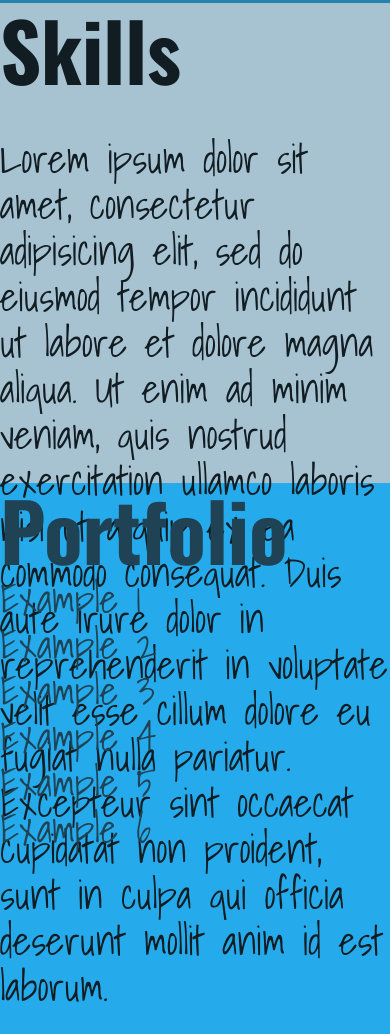
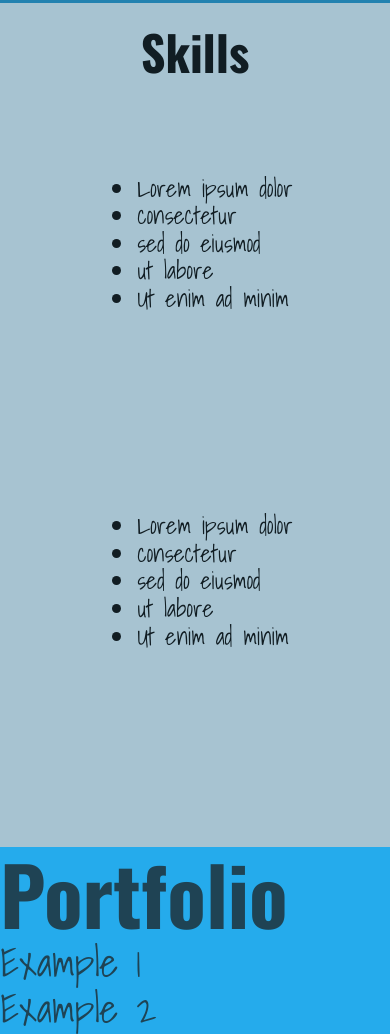
Before and after one commit to gunnarjohnson/gunnarjohnson.github.io, a website: page app/index.html in a window 390 px wide. Shown: the part 1685-2719 px from the top of the page. Drawn offline with nearby package versions, Linux system fonts and the light colour scheme.

Commit message:
Worked on responsive styles for skills section.

```diff
--- a/app/assets/styles/modules/_about.css
+++ b/app/assets/styles/modules/_about.css
@@ -15,7 +15,7 @@
     text-align: center;
 
     @mixin atMedium {
-      font-size: 3em;
+      font-size: 3.5em;
     }
 
     @mixin atLarge {
--- a/app/assets/styles/modules/_skills.css
+++ b/app/assets/styles/modules/_skills.css
@@ -1,19 +1,40 @@
 .skills {
 
   width: 100%;
-  height: 30em;
+  height: 100%;
   background-color: $grayLight;
   color: $grayDark;
 
+  @mixin atSmall {
+    height: 66.6%;
+  }
+
   &__title {
     font-family: Oswald, sans-serif;
-    font-size: 5em;
+    font-size: 3em;
     font-weight: 700;
+    text-align: center;
+
+    @mixin atMedium {
+      font-size: 3.5em;
+    }
+
+    @mixin atLarge {
+      font-size: 5em;
+    }
   }
 
   &__content {
     font-family: Shadows Into Light, sans-serif;
-    font-size: 2.5em;
+    font-size: 1.5em;
     font-weight: 400;
+
+    @mixin atMedium {
+      font-size: 1.75em;
+    }
+
+    @mixin atLarge {
+      font-size: 2.25em;
+    }
   }
 }
--- a/app/assets/styles/modules/_wrapper.css
+++ b/app/assets/styles/modules/_wrapper.css
@@ -89,11 +89,51 @@
         grid-row: about-row-2_5 / about-row-97_5;
       }
     }
-
   }
 
   &--skills {
+    display: grid;
+    grid-template-columns: [skills-col-0] 10% [skills-col-10] 35% [skills-col-45] 10% [skills-col-55] 35% [skills-col-90] 10% [skills-col-100];
+    grid-template-rows: [skills-row-0] 2.5% [skills-row-2_5] 12.5% [skills-row-15] 2.5% [skills-row-17_5] 40% [skills-row-57_5] 40% [skills-row-97_5] 2.5% [skills-row-100];
+    width: 100%;
+    height: 100%;
 
+    &__title {
+      grid-column: skills-col-10 / skills-col-90;
+      grid-row: skills-row-2_5 / skills-row-15;
+      justify-self: center;
+    }
+
+    &__content {
+
+      &--left {
+        grid-column: skills-col-10 / skills-col-90;
+        grid-row: skills-row-17_5 / skills-row-57_5;
+        justify-self: center;
+        display: flex;
+        align-items: flex-start;
+
+        @mixin atSmall {
+          grid-column: skills-col-10 / skills-col-45;
+          grid-row: skills-row-17_5 / skills-row-97_5;
+          align-items: center;
+        }
+      }
+
+      &--right {
+        grid-column: skills-col-10 / skills-col-90;
+        grid-row: skills-row-57_5 / skills-row-97_5;
+        justify-self: center;
+        display: flex;
+        align-items: flex-start;
+
+        @mixin atSmall {
+          grid-column: skills-col-55 / skills-col-90;
+          grid-row: skills-row-17_5 / skills-row-97_5;
+          align-items: center;
+        }
+      }
+    }
   }
 
   &--portfolio {
--- a/app/index.html
+++ b/app/index.html
@@ -13,12 +13,14 @@
 
 <body>
 
+  <!-- Header -->
   <header class="site-header">
     <div class="wrapper wrapper--site-header">
       <nav class="site-header__navigation">Navigation</nav>
     </div>
   </header>
 
+  <!-- Hero Section -->
   <section class="hero">
     <div class="wrapper--hero">
       <div class="wrapper--hero__image">
@@ -40,6 +42,7 @@
     </div>
   </section>
 
+  <!-- About Section -->
   <section class="about">
     <div class="wrapper--about">
       <div class="wrapper--about__title">
@@ -51,15 +54,38 @@
     </div>
   </section>
 
+  <!-- Skills Section -->
   <section class="skills">
-    <div class="wrapper wrapper--skills">
-      <div class="skills__title">Skills</div>
-      <div class="skills__content">
-        <p>Lorem ipsum dolor sit amet, consectetur adipisicing elit, sed do eiusmod tempor incididunt ut labore et dolore magna aliqua. Ut enim ad minim veniam, quis nostrud exercitation ullamco laboris nisi ut aliquip ex ea commodo consequat. Duis aute irure dolor in reprehenderit in voluptate velit esse cillum dolore eu fugiat nulla pariatur. Excepteur sint occaecat cupidatat non proident, sunt in culpa qui officia deserunt mollit anim id est laborum.</p>
+    <div class="wrapper--skills">
+      <div class="wrapper--skills__title">
+        <div class="skills__title">Skills</div>
+      </div>
+      <div class="wrapper--skills__content--left">
+        <div class="skills__content">
+          <ul>
+            <li>Lorem ipsum dolor</li>
+            <li>consectetur</li>
+            <li>sed do eiusmod</li>
+            <li>ut labore</li>
+            <li>Ut enim ad minim</li>
+          </ul>
+        </div>
+      </div>
+      <div class="wrapper--skills__content--right">
+        <div class="skills__content">
+          <ul>
+            <li>Lorem ipsum dolor</li>
+            <li>consectetur</li>
+            <li>sed do eiusmod</li>
+            <li>ut labore</li>
+            <li>Ut enim ad minim</li>
+          </ul>
+        </div>
       </div>
     </div>
   </section>
 
+  <!-- Portfolio Section -->
   <section class="portfolio">
     <div class="wrapper wrapper--portfolio">
       <div class="portfolio__title">Portfolio</div>
@@ -74,6 +100,7 @@
     </div>
   </section>
 
+  <!-- Contact Section -->
   <section class="contact">
     <div class="wrapper wrapper--contact">
       <div class="contact__title">Contact</div>
@@ -83,6 +110,7 @@
     </div>
   </section>
 
+  <!-- Footer -->
   <footer class="site-footer">
     <div class="wrapper wrapper--site-footer">
       <div class="site-footer__icon-container">
--- a/app/temp/styles/styles.css
+++ b/app/temp/styles/styles.css
@@ -484,7 +484,7 @@ body {
 @media (min-width: 800px) {
 
 .about__title {
-      font-size: 3em
+      font-size: 3.5em
   }
   }
 
@@ -744,21 +744,57 @@ body {
 .skills {
 
   width: 100%;
-  height: 30em;
+  height: 100%;
   background-color: #a7c3d1;
   color: #111D23;
 }
 
+@media (min-width: 530px) {
+
+.skills {
+    height: 66.6%
+}
+  }
+
 .skills__title {
     font-family: Oswald, sans-serif;
-    font-size: 5em;
+    font-size: 3em;
     font-weight: 700;
+    text-align: center;
+  }
+
+@media (min-width: 800px) {
+
+.skills__title {
+      font-size: 3.5em
+  }
+  }
+
+@media (min-width: 1280px) {
+
+.skills__title {
+      font-size: 5em
+  }
   }
 
 .skills__content {
     font-family: Shadows Into Light, sans-serif;
-    font-size: 2.5em;
+    font-size: 1.5em;
     font-weight: 400;
+  }
+
+@media (min-width: 800px) {
+
+.skills__content {
+      font-size: 1.75em
+  }
+  }
+
+@media (min-width: 1280px) {
+
+.skills__content {
+      font-size: 2.25em
+  }
   }
 
 .wrapper--site-header {
@@ -863,7 +899,6 @@ body {
     grid-template-rows: [about-row-0] 2.5% [about-row-2_5] 20% [about-row-22_5] 2.5% [about-row-25] 72.5% [about-row-97_5] 2.5% [about-row-100];
     width: 100%;
     height: 100%;
-
   }
 
 .wrapper--about__title {
@@ -897,7 +932,63 @@ body {
   }
 
 .wrapper--skills {
+    display: grid;
+    grid-template-columns: [skills-col-0] 10% [skills-col-10] 35% [skills-col-45] 10% [skills-col-55] 35% [skills-col-90] 10% [skills-col-100];
+    grid-template-rows: [skills-row-0] 2.5% [skills-row-2_5] 12.5% [skills-row-15] 2.5% [skills-row-17_5] 40% [skills-row-57_5] 40% [skills-row-97_5] 2.5% [skills-row-100];
+    width: 100%;
+    height: 100%;
+  }
 
+.wrapper--skills__title {
+      grid-column: skills-col-10 / skills-col-90;
+      grid-row: skills-row-2_5 / skills-row-15;
+      justify-self: center;
+    }
+
+.wrapper--skills__content--left {
+        grid-column: skills-col-10 / skills-col-90;
+        grid-row: skills-row-17_5 / skills-row-57_5;
+        justify-self: center;
+        display: -webkit-box;
+        display: -ms-flexbox;
+        display: flex;
+        -webkit-box-align: start;
+            -ms-flex-align: start;
+                align-items: flex-start;
+      }
+
+@media (min-width: 530px) {
+
+.wrapper--skills__content--left {
+          grid-column: skills-col-10 / skills-col-45;
+          grid-row: skills-row-17_5 / skills-row-97_5;
+          -webkit-box-align: center;
+              -ms-flex-align: center;
+                  align-items: center
+      }
+  }
+
+.wrapper--skills__content--right {
+        grid-column: skills-col-10 / skills-col-90;
+        grid-row: skills-row-57_5 / skills-row-97_5;
+        justify-self: center;
+        display: -webkit-box;
+        display: -ms-flexbox;
+        display: flex;
+        -webkit-box-align: start;
+            -ms-flex-align: start;
+                align-items: flex-start;
+      }
+
+@media (min-width: 530px) {
+
+.wrapper--skills__content--right {
+          grid-column: skills-col-55 / skills-col-90;
+          grid-row: skills-row-17_5 / skills-row-97_5;
+          -webkit-box-align: center;
+              -ms-flex-align: center;
+                  align-items: center
+      }
   }
 
 .wrapper--portfolio {
```
